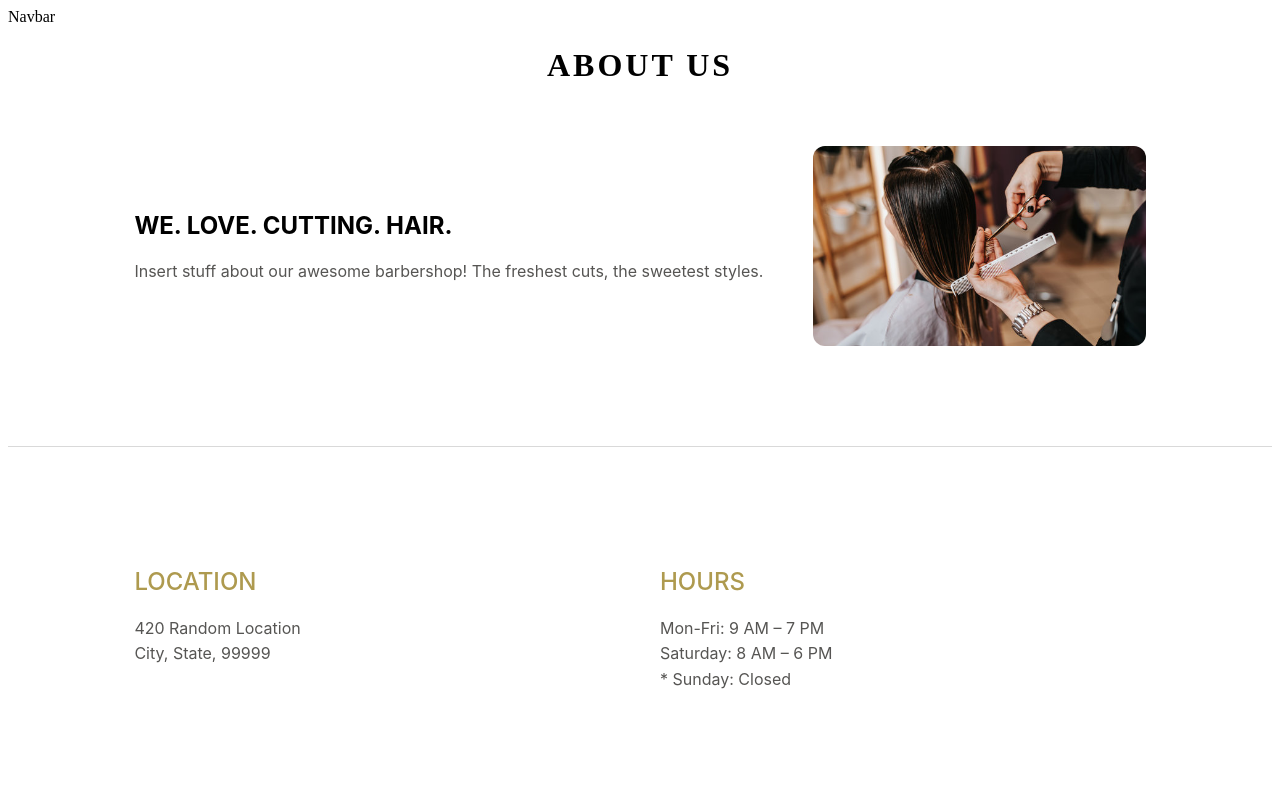
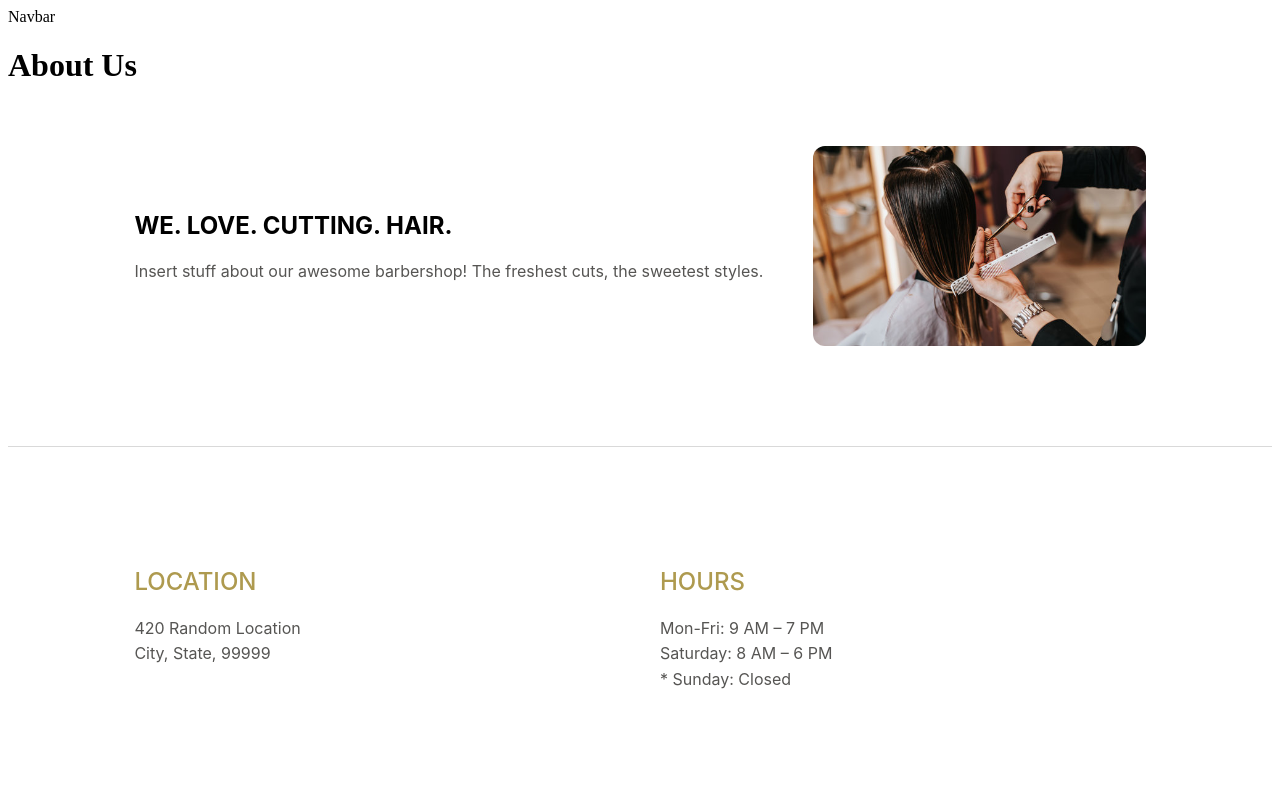
Before and after one commit to seamuscon8/Team4Hack4Impact, a Next.js app: page /about in a window 1280 px wide. Shown: the top 800 px of the page. Built offline with nearby package versions, Linux system fonts and the light colour scheme.

Commit message:
style: removed unnecessary classes

```diff
--- a/src/app/about/page.tsx
+++ b/src/app/about/page.tsx
@@ -14,8 +14,12 @@ export default function About() {
   return (
     <main>
       <Navbar />
+
+      <div className={styles.hero}>
+        <h1>About Us</h1>
+      </div>
+
       {/* Barbershop Description */}
-      <h1 className={styles.h1Header}>About Us</h1>
       <div className={styles.aboutContent}>
         <section>
           <h2 className={styles.heading}>We. Love. Cutting. Hair.</h2>
@@ -53,8 +57,8 @@ export default function About() {
 
       {/* List of Barbers */}
       <hr className={styles.hrSpacing} />
-      <h1 className={styles.h1Header}>Meet our Barbers:</h1>
       <div className={styles.aboutBarbers}>
+        <h1 className={styles.h1Header}>Meet our Barbers:</h1>
         {barbers.map((b) => (
           <BarberCard key={b.name} barber={b} />
         ))}
```
